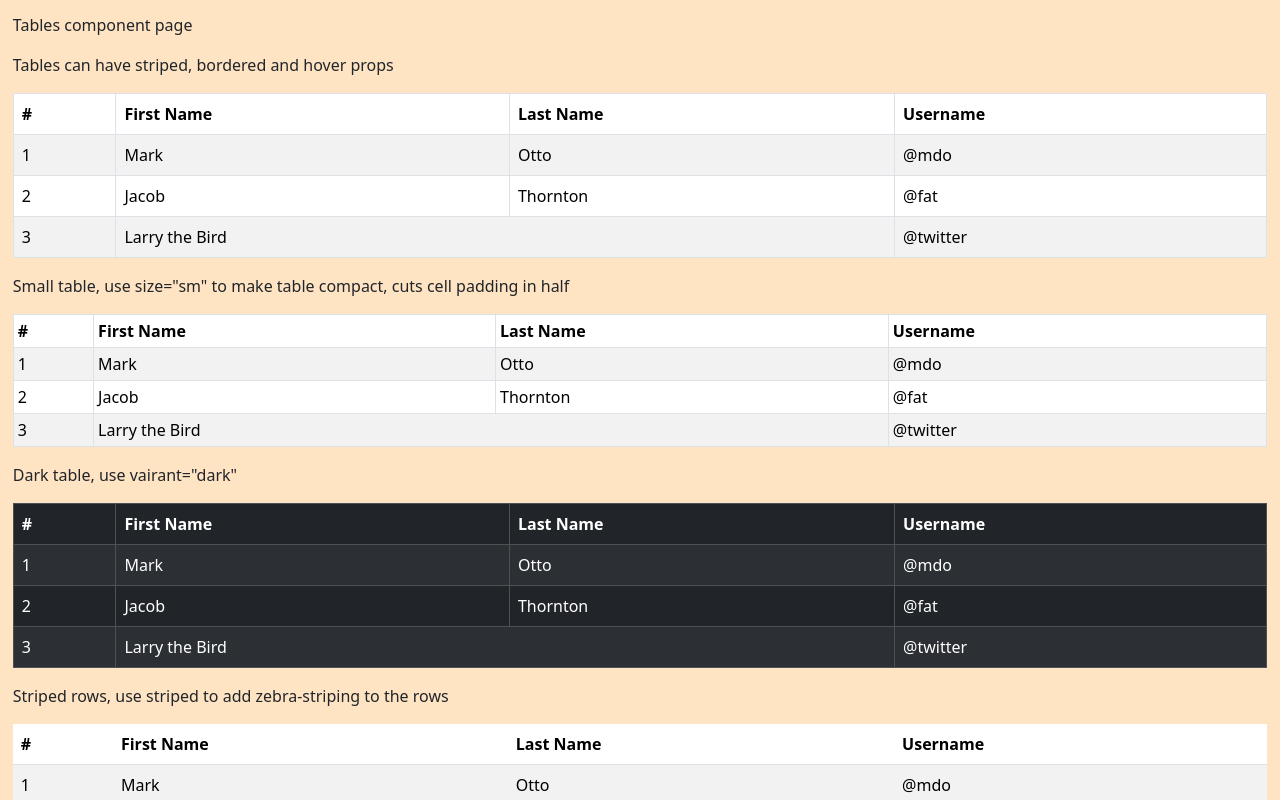
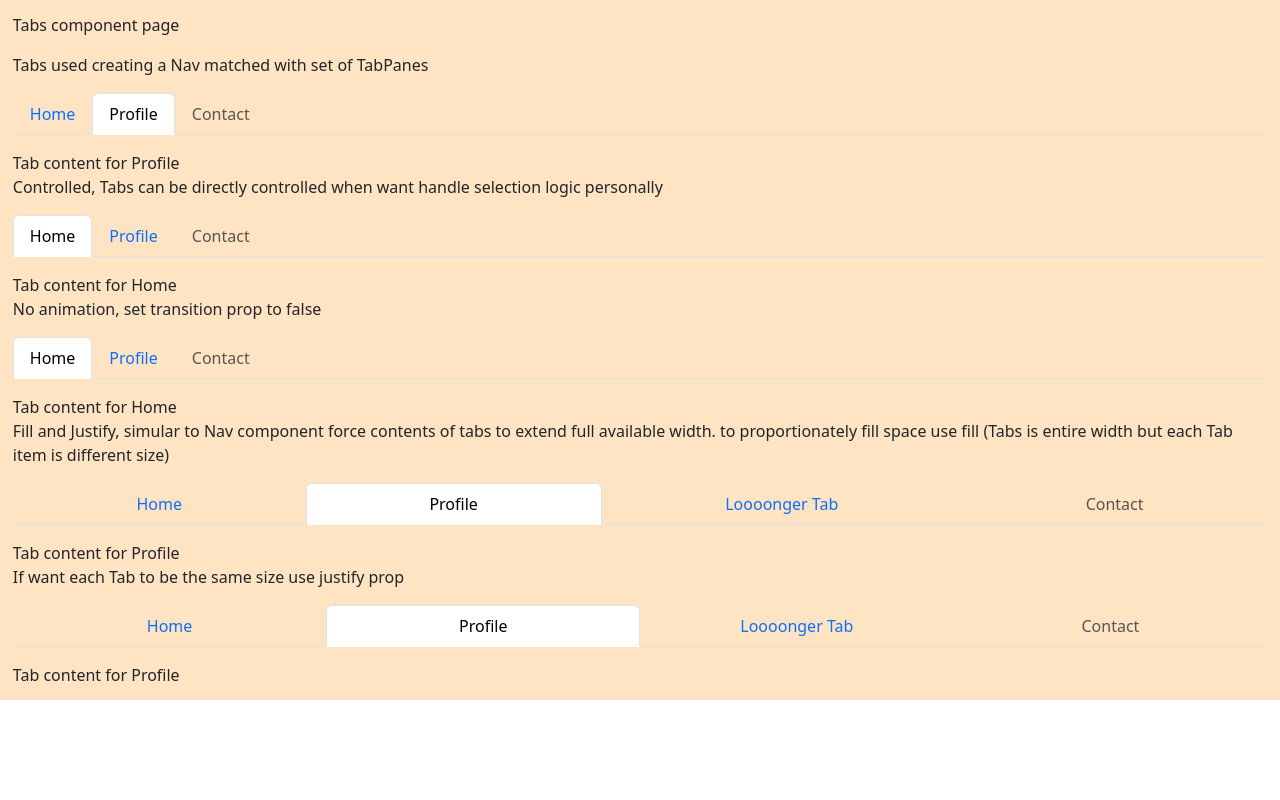
Before and after one commit to Beckster6211/Bootstrap-practice, a React (Create React App) app: page / in a window 1280 px wide. Shown: the top 800 px of the page. Built offline with nearby package versions, Linux system fonts and the light colour scheme.

Commit message:
done tabs page

```diff
--- a/src/App.js
+++ b/src/App.js
@@ -24,6 +24,7 @@ import ComPlaceholders from './Components/Placeholders';
 import ComProgressBar from './Components/ProgressBar';
 import ComSpinner from './Components/Spinners';
 import ComTables from './Components/Tables';
+import ComTabs from './Components/Tabs';
 
 function App() {
   return (
@@ -51,7 +52,8 @@ function App() {
       {/* <ComPlaceholders/> */}
       {/* <ComProgressBar/> */}
       {/* <ComSpinner/> */}
-      <ComTables/>
+      {/* <ComTables/> */}
+      <ComTabs/>
     </div>
   );
 }
--- /dev/null
+++ b/src/Components/Tabs.js
@@ -0,0 +1,106 @@
+import React, {useState} from "react"
+
+import Tab from 'react-bootstrap/Tab';
+import Tabs from 'react-bootstrap/Tabs';
+
+function ComTabs(){
+    const[key, setKey] = useState("home")
+
+    return(
+        <div>
+            <p>Tabs component page</p>
+            <p>Tabs used creating a Nav matched with set of TabPanes</p>
+            <Tabs
+      defaultActiveKey="profile"
+      id="uncontrolled-tab-example"
+      className="mb-3"
+    >
+      <Tab eventKey="home" title="Home">
+        Tab content for Home
+      </Tab>
+      <Tab eventKey="profile" title="Profile">
+        Tab content for Profile
+      </Tab>
+      <Tab eventKey="contact" title="Contact" disabled>
+        Tab content for Contact
+      </Tab>
+    </Tabs>
+    <p>Controlled, Tabs can be directly controlled when want handle selection logic personally</p>
+    <Tabs
+      id="controlled-tab-example"
+      activeKey={key}
+      onSelect={(k) => setKey(k)}
+      className="mb-3"
+    >
+      <Tab eventKey="home" title="Home">
+        Tab content for Home
+      </Tab>
+      <Tab eventKey="profile" title="Profile">
+        Tab content for Profile
+      </Tab>
+      <Tab eventKey="contact" title="Contact" disabled>
+        Tab content for Contact
+      </Tab>
+    </Tabs>
+    <p>No animation, set transition prop to false</p>
+    <Tabs
+      defaultActiveKey="home"
+      transition={false}
+      id="noanim-tab-example"
+      className="mb-3"
+    >
+      <Tab eventKey="home" title="Home">
+        Tab content for Home
+      </Tab>
+      <Tab eventKey="profile" title="Profile">
+        Tab content for Profile
+      </Tab>
+      <Tab eventKey="contact" title="Contact" disabled>
+        Tab content for Contact
+      </Tab>
+    </Tabs>
+    <p>Fill and Justify, simular to Nav component force contents of tabs to extend full available width. to proportionately fill space use fill (Tabs is entire width but each Tab item is different size)</p>
+    <Tabs
+      defaultActiveKey="profile"
+      id="fill-tab-example"
+      className="mb-3"
+      fill
+    >
+      <Tab eventKey="home" title="Home">
+        Tab content for Home
+      </Tab>
+      <Tab eventKey="profile" title="Profile">
+        Tab content for Profile
+      </Tab>
+      <Tab eventKey="longer-tab" title="Loooonger Tab">
+        Tab content for Loooonger Tab
+      </Tab>
+      <Tab eventKey="contact" title="Contact" disabled>
+        Tab content for Contact
+      </Tab>
+    </Tabs>
+    <p>If want each Tab to be the same size use justify prop</p>
+    <Tabs
+      defaultActiveKey="profile"
+      id="justify-tab-example"
+      className="mb-3"
+      justify
+    >
+      <Tab eventKey="home" title="Home">
+        Tab content for Home
+      </Tab>
+      <Tab eventKey="profile" title="Profile">
+        Tab content for Profile
+      </Tab>
+      <Tab eventKey="longer-tab" title="Loooonger Tab">
+        Tab content for Loooonger Tab
+      </Tab>
+      <Tab eventKey="contact" title="Contact" disabled>
+        Tab content for Contact
+      </Tab>
+    </Tabs>
+        </div>
+    )
+}
+
+export default ComTabs
```
